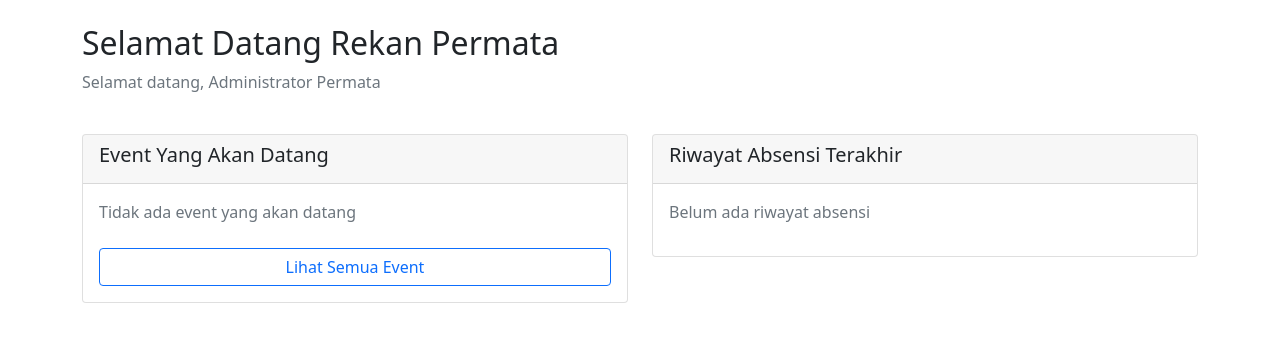
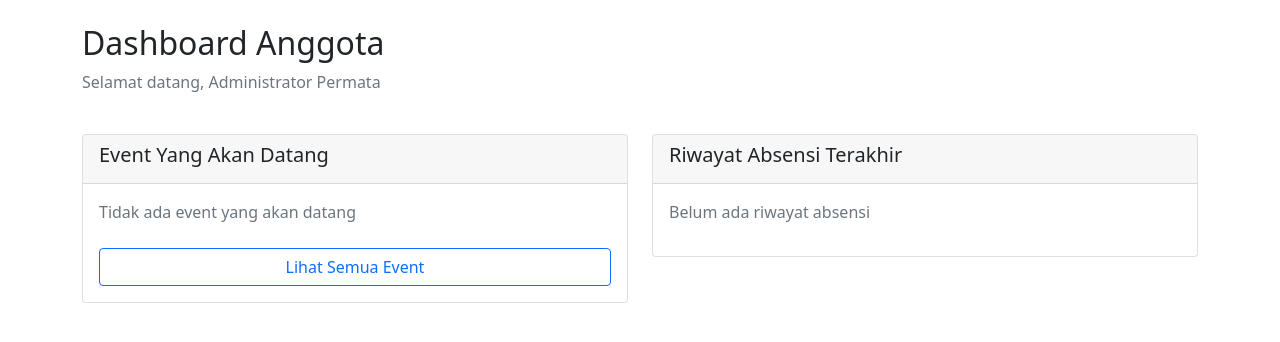
Before and after one commit to RW01TajiPermata/absensi_permata, a Flask app: template templates/user_dashboard.html in a window 1280 px wide. Shown: the part 56-398 px from the top of the page. Run offline with Flask 3, Linux system fonts and the light colour scheme; the template is opened without the code that fills it, so the values that code supplies are empty; a user stored in the database is signed in.

Commit message:
Update user_dashboard.html

```diff
--- a/templates/user_dashboard.html
+++ b/templates/user_dashboard.html
@@ -3,7 +3,7 @@
 {% block content %}
 <div class="row">
     <div class="col-12">
-        <h2>Selamat Datang Rekan Permata</h2>
+        <h2>Dashboard Anggota</h2>
         <p class="text-muted">Selamat datang, {{ session.nama_lengkap }}</p>
     </div>
 </div>
@@ -71,5 +71,4 @@
         </div>
     </div>
 </div>
-
 {% endblock %}
```
